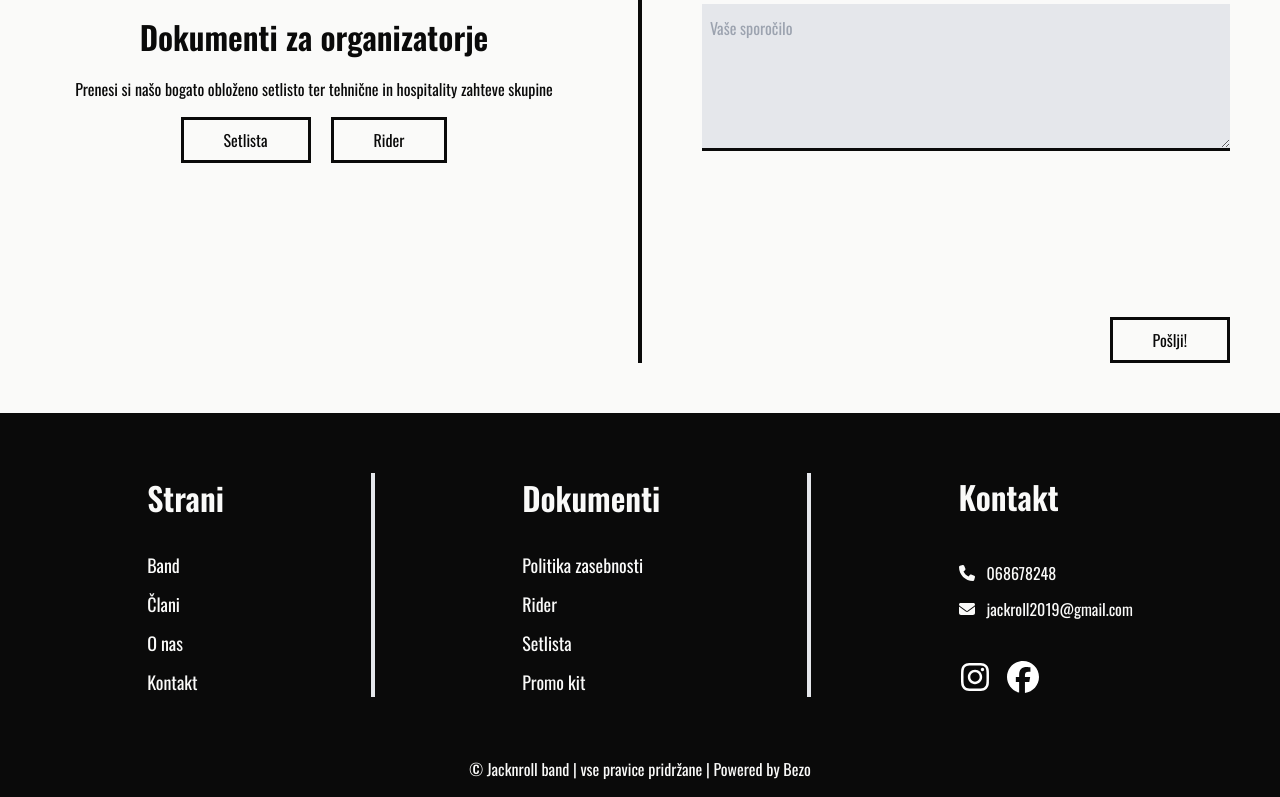
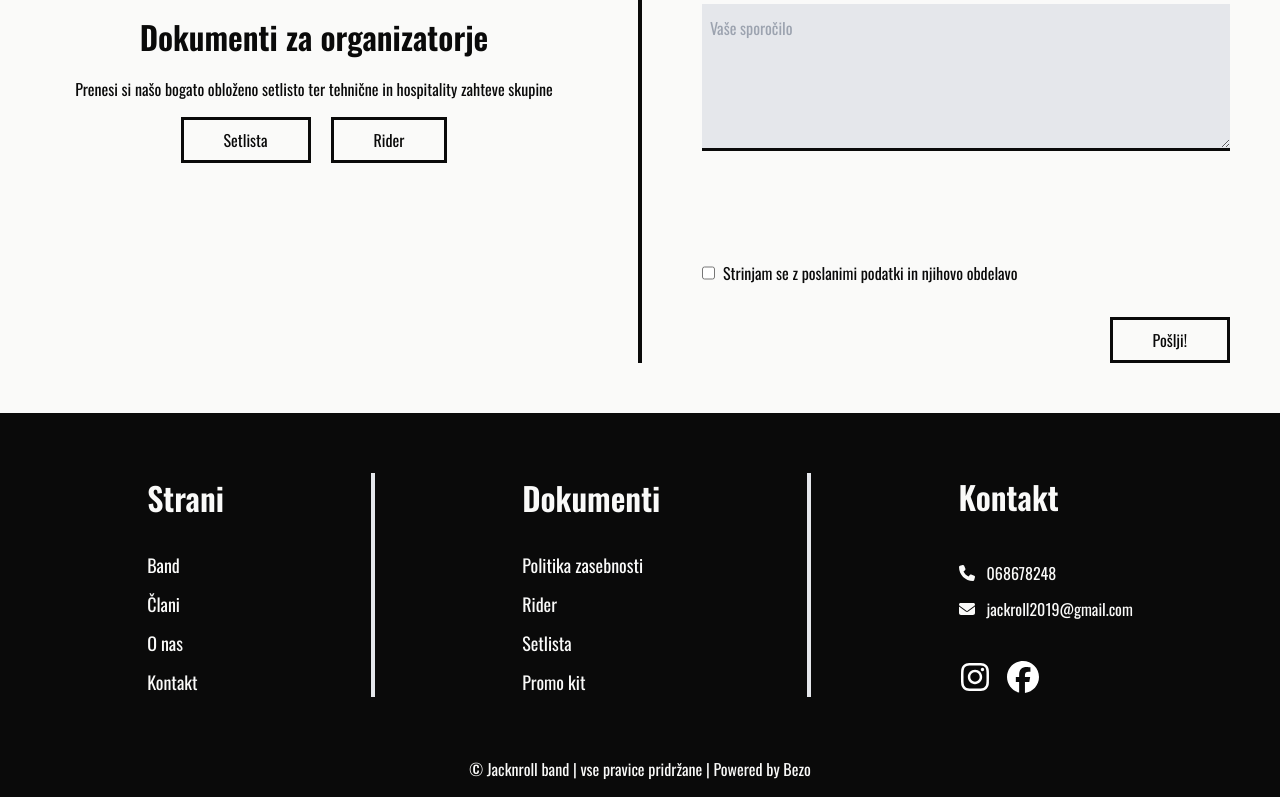
Before and after one commit to bezoj/jacknroll, a React (Vite) app: page / in a window 1280 px wide. Shown: the part 4466-5263 px from the top of the page. Built offline with nearby package versions, Linux system fonts and the light colour scheme.

Commit message:
PT-14: Added GDPR page and checkbox at contact form to agree to the terms usage and conditions

```diff
--- a/src/components/inputs/Checkbox.tsx
+++ b/src/components/inputs/Checkbox.tsx
@@ -1,14 +1,34 @@
-interface IChecboxProps {
+import { forwardRef } from "react";
+import { Flex, FlexColumn } from "../containers";
+import { Text } from "../typography";
+
+interface ICheckboxProps extends React.InputHTMLAttributes<HTMLInputElement> {
   id: string;
-  name: string;
   label: string;
+  errors?: string;
 }
 
-export function Checkbox({ id, name, label }: IChecboxProps) {
-  return (
-    <div>
-      <input type="checkbox" id={id} name={name} />
-      <label htmlFor={id}>{label}</label>
-    </div>
-  );
-}
+export const Checkbox = forwardRef<HTMLInputElement, ICheckboxProps>(
+  ({ id, name, label, errors, className, ...rest }, ref) => {
+    return (
+      <FlexColumn>
+        <Flex className="gap-2 cursor-pointer">
+          <input
+            type="checkbox"
+            className={`cursor-pointer ${className ?? ""}`}
+            id={id}
+            name={name}
+            ref={ref}
+            {...rest}
+          />
+          <label htmlFor={id}>
+            <Text className="cursor-pointer">{label}</Text>
+          </label>
+        </Flex>
+        {errors && <Text className="text-red-500 self-start">{errors}</Text>}
+      </FlexColumn>
+    );
+  }
+);
+
+Checkbox.displayName = "Checkbox";
--- a/src/schemas/contact-us-schema.ts
+++ b/src/schemas/contact-us-schema.ts
@@ -1,5 +1,5 @@
-import {z, ZodType} from "zod"
-import { IContactUs } from "../types/interfaces"
+import { z, ZodType } from "zod";
+import { IContactUs } from "../types/interfaces";
 
 export const contactUsSchema = z.object({
   fromNameSurname: z.string().min(1, "Ime in priimek sta obvezna"),
@@ -8,6 +8,9 @@ export const contactUsSchema = z.object({
   location: z.string(),
   date: z.string(),
   message: z.string().min(5, "Sporočilo je obvezno"),
-}) satisfies ZodType<IContactUs>
+  terms: z
+    .boolean()
+    .refine((value) => value === true, "Strinjati se morate s pogoji uporabe."),
+}) satisfies ZodType<IContactUs>;
 
-export type ContactUsSchemaType = z.infer<typeof contactUsSchema>
+export type ContactUsSchemaType = z.infer<typeof contactUsSchema>;
--- a/src/sections/ContactUsPage.tsx
+++ b/src/sections/ContactUsPage.tsx
@@ -2,7 +2,7 @@ import { useForm } from "react-hook-form";
 import { Button, DownloadButton } from "../components/buttons";
 import { Flex, FlexColumn } from "../components/containers";
 import { Rider, Setlist } from "../assets/files";
-import { TextAreaInput } from "../components/inputs";
+import { Checkbox, TextAreaInput } from "../components/inputs";
 import { TextInput } from "../components/inputs/TextInput";
 import { Section } from "../components/page-sections";
 import { Text } from "../components/typography";
@@ -145,6 +145,12 @@ export function ContactUsPage() {
               required
               errors={errors.message?.message}
             />
+            <Checkbox
+              {...register("terms")}
+              label="Strinjam se z poslanimi podatki in njihovo obdelavo"
+              id="gdpr"
+              errors={errors.terms?.message}
+            />
             <Button
               className="md:self-end"
               title="Pošlji!"
```
Lines whose indentation alone changed are shown as unchanged.
